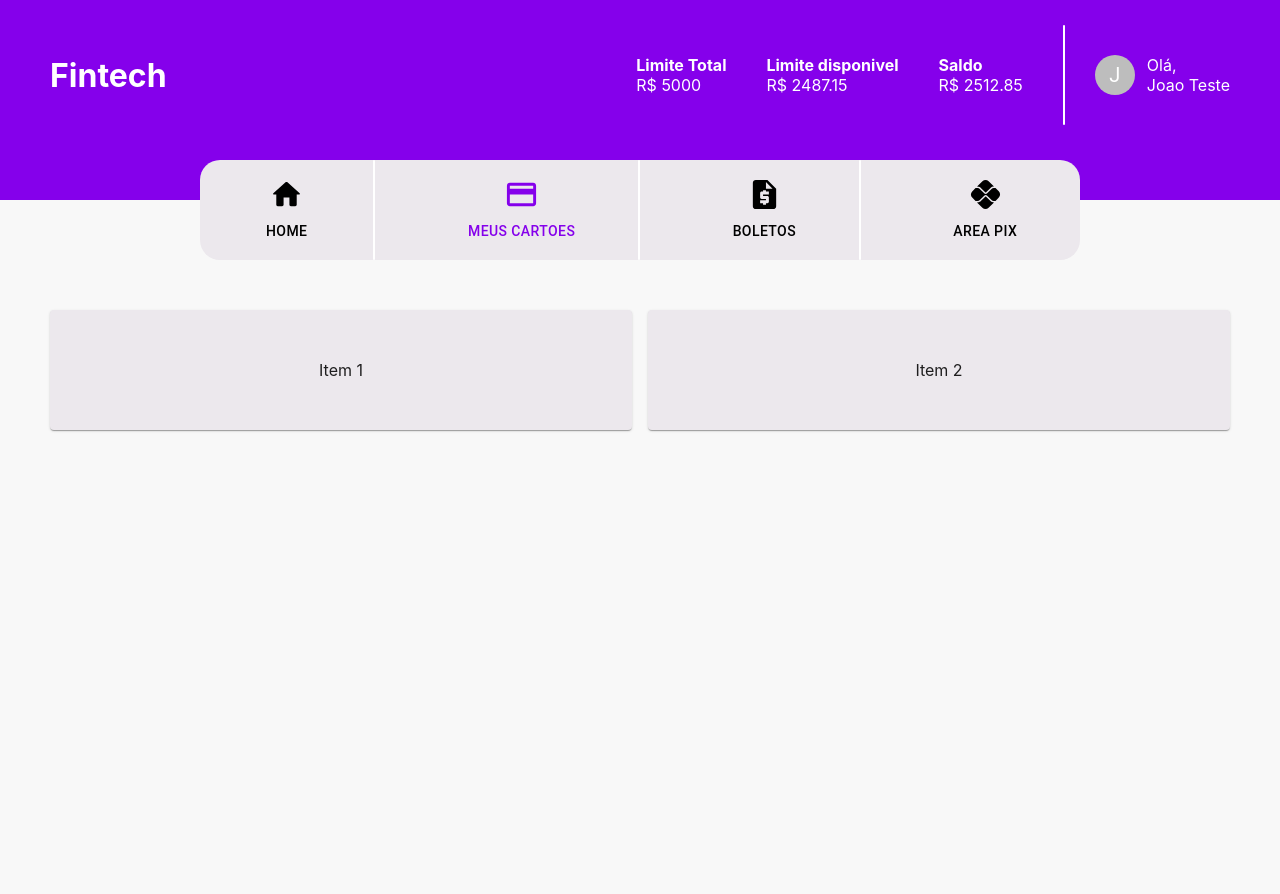
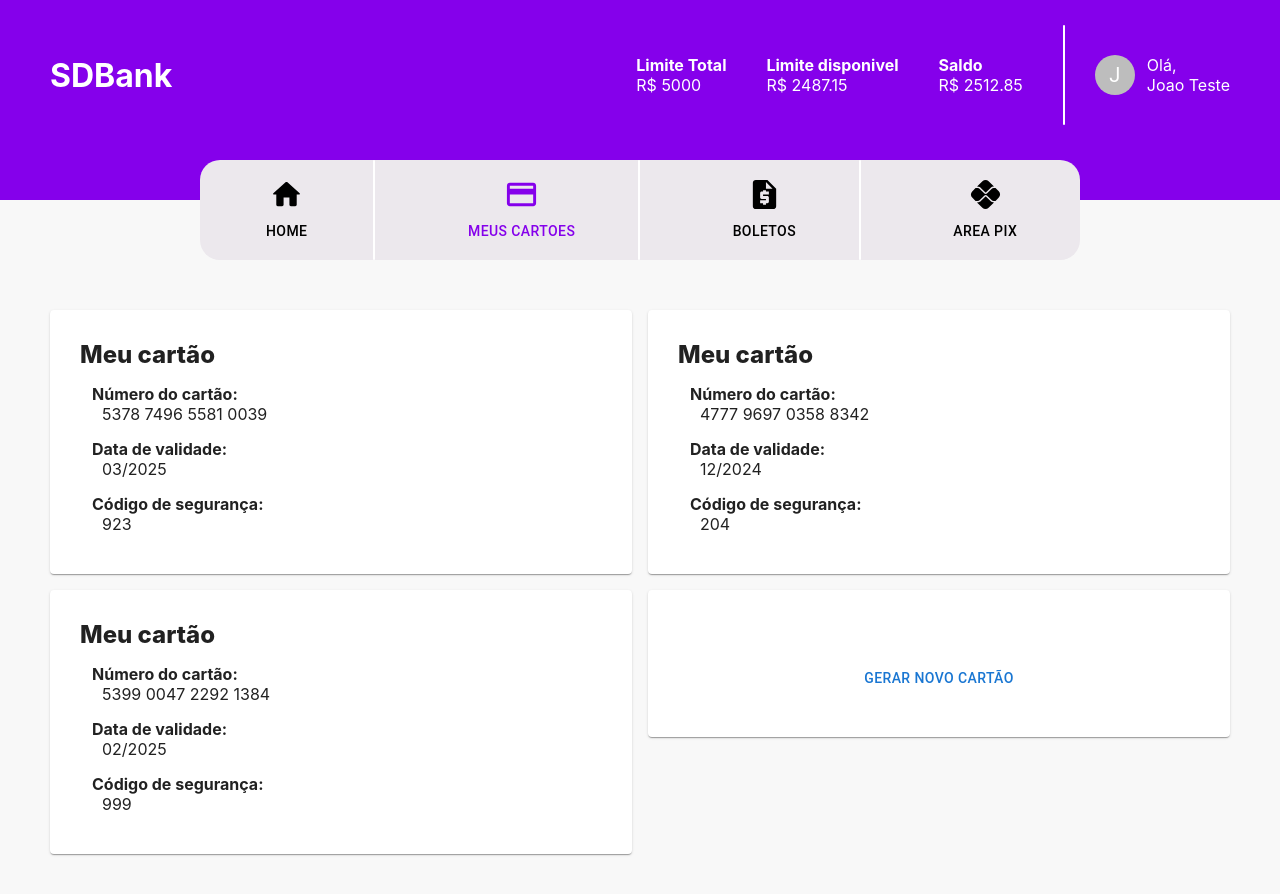
Before and after one commit to gabrielCaio/projeto-sd, a React (Create React App) app: page / in a window 1280 px wide. Both pictures are taken after a click on the button "MEUS CARTOES". Shown: the top 894 px of the page. Before the commit the page ends 800 px from the top, so only its background shows below. Built offline with nearby package versions, Linux system fonts and the light colour scheme.

Commit message:
feat: creating cartoes page

```diff
--- a/src/services/Cards.json
+++ b/src/services/Cards.json
@@ -2,16 +2,16 @@
   {
     "Numero": "5378 7496 5581 0039",
     "CVV": "923",
-    "DataValidade": "04/03/2025"
+    "DataValidade": "03/2025"
   },
   {
     "Numero": "4777 9697 0358 8342",
     "CVV": "204",
-    "DataValidade": "04/12/2024"
+    "DataValidade": "12/2024"
   },
   {
     "Numero": "5399 0047 2292 1384",
     "CVV": "999",
-    "DataValidade": "04/02/2025"
+    "DataValidade": "02/2025"
   }
 ]
--- /dev/null
+++ b/src/services/Fintech.json
@@ -0,0 +1,3 @@
+{
+  "Nome": "SDBank"
+}
--- a/src/views/Cartoes/index.js
+++ b/src/views/Cartoes/index.js
@@ -1,25 +1,51 @@
 import React from "react";
 import { styled } from '@mui/material/styles';
 import Paper from '@mui/material/Paper';
-import { Grid } from "@mui/material";
+import { Grid, Button } from "@mui/material";
+
+import Cards from '../../services/Cards.json';
 
 const Item = styled(Paper)(() => ({
-  backgroundColor: '#ECE8ED',
-  textAlign: 'center',
-  paddingTop: '50px',
-  paddingBottom: '50px',
+  backgroundColor: 'white',
+  padding: '30px',
+  paddingTop: '30px',
+  paddingBottom: '40px',
+  "&:hover": {
+    marginTop: '10px',
+  },
 }));
 
-export default function Cartoes({UserSaldo, UserLimiteCartao}) {
+export default function Cartoes() {
   return (
     <div className="PageContent">
       <Grid container spacing={2}>
-        <Grid item xs={6}>
-          <Item>Item 1</Item>
-        </Grid>
+        {Cards.map((item) => {
+          return (
+          <Grid item xs={6}>
+            <Item>
+              <h2 className="Title">Meu cartão</h2>
+
+              <p className="Subtitle">Número do cartão:</p>
+              <p className="Value">{item.Numero}</p>
+
+              <p className="Subtitle">Data de validade:</p>
+              <p className="Value">{item.DataValidade}</p>
+
+              <p className="Subtitle">Código de segurança:</p>
+              <p className="Value">{item.CVV}</p>
+            </Item>
+          </Grid>
+          );
+        })}
 
         <Grid item xs={6}>
-          <Item>Item 2</Item>
+          <Item>
+            <p className="BottomCard">
+              <Button>
+                Gerar novo cartão
+              </Button>
+            </p>
+          </Item>
         </Grid>
       </Grid>
     </div>
--- a/src/views/Home/index.js
+++ b/src/views/Home/index.js
@@ -5,14 +5,13 @@ import Header from "../../components/Header";
 import User from "../../services/User.json"
 import NavBar from "../../components/NavBar";
 
+import Fintech from '../../services/Fintech.json';
 import Saldo from "../Saldo";
 import Cartoes from "../Cartoes";
 import Boletos from "../Boletos";
 import Pix from "../Pix";
 
 export default function HomePage() {
-  const FintechName = "Fintech";
-  const UserData = User;
   const [selectedTab, setSelectedTab] = useState(0);
 
   function getPage() {
@@ -39,10 +38,10 @@ export default function HomePage() {
   return (
     <div>
       <Header
-        FintechName={FintechName}
-        UserName={UserData.Name}
-        UserSaldo={UserData.Saldo}
-        UserLimiteCartao={UserData.LimiteCartao}
+        FintechName={Fintech.Nome}
+        UserName={User.Name}
+        UserSaldo={User.Saldo}
+        UserLimiteCartao={User.LimiteCartao}
       />
       <NavBar selectedTab={selectedTab} setSelectedTab={setSelectedTab} />
       {
```
